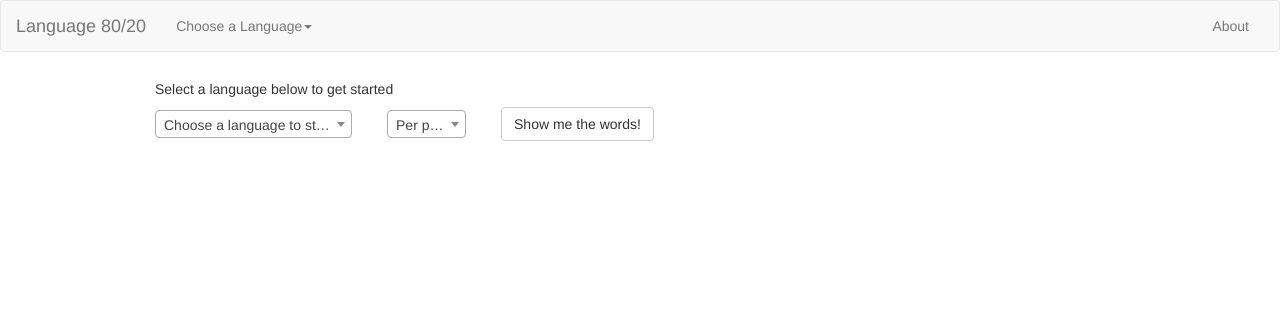
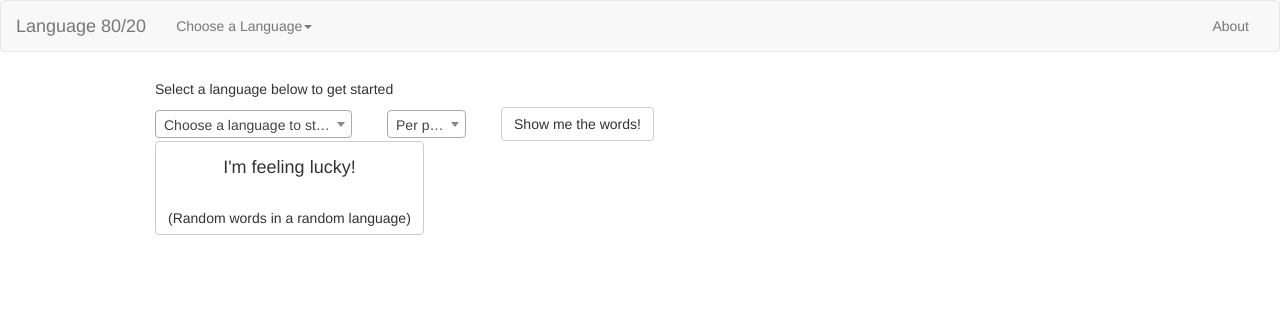
Before and after one commit to heychrisek/language8020, a Rails app: page / in a window 1280 px wide. Shown: the top 312 px of the page. Run offline with Rails 7, Linux system fonts and the light colour scheme; data comes from the database, SQL or seed files in the repository; style sheets or scripts are compiled from the project's sources; parts of the project's set-up code (start-up, migrations or seed data) failed here and were passed over; some libraries are stand-ins or nearby versions.

Commit message:
add 'i'm feeling lucky' button

```diff
--- a/app/controllers/languages_controller.rb
+++ b/app/controllers/languages_controller.rb
@@ -1,6 +1,7 @@
 class LanguagesController < ApplicationController
   def index
     @languages = Language.all
+    @language = Language.all.sample
   end
 
   def show
@@ -20,6 +21,11 @@ class LanguagesController < ApplicationController
     redirect_to "/languages/#{language_id}?per_page=#{params[:per_page]}"
   end
 
+  def random
+    language_id = Language.all.sample.id
+    redirect_to "/languages/#{language_id}?per_page=10"
+  end
+
   private
     def get_set_of_words
       params[:page] ||= 0
--- a/app/views/languages/index.html.erb
+++ b/app/views/languages/index.html.erb
@@ -1,8 +1,20 @@
+<div>
 <h5>Select a language below to get started</h5>
+
 <%= form_tag "/languages/select", method: 'get' do %>
+
   <%= select_tag "language", options_from_collection_for_select(@languages, "language_code", "name"), prompt: "Choose a language to study", id: "language-dropdown" %>
   &nbsp;&nbsp;&nbsp;&nbsp;&nbsp;&nbsp;&nbsp;
+
   <%= select_tag "per_page", options_for_select([ "10", "25", "50", "100" ]), prompt: "Per page", id: "page-dropdown" %>
   &nbsp;&nbsp;&nbsp;&nbsp;&nbsp;&nbsp;&nbsp;
+
   <button type="submit" class="btn btn-default">Show me the words!</button>
 <% end %>
+</div>
+
+<div>
+  <%= form_tag "languages/random", method: 'get' do %>
+    <button type="submit" class="btn btn-default"><h4>I'm feeling lucky!</h4><br>(Random words in a random language)</button>
+  <% end %>
+</div>
--- a/config/routes.rb
+++ b/config/routes.rb
@@ -1,5 +1,6 @@
 Rails.application.routes.draw do
   get 'languages/select' => "languages#choose_language", as: "choose_language"
+  get 'languages/random' => "languages#random", as: "random"
   resources :languages, only: [:index, :show]
   get 'languages/:id/words' => "languages#get_words", as: "get_words"
   get 'about' => "application#about"
```
